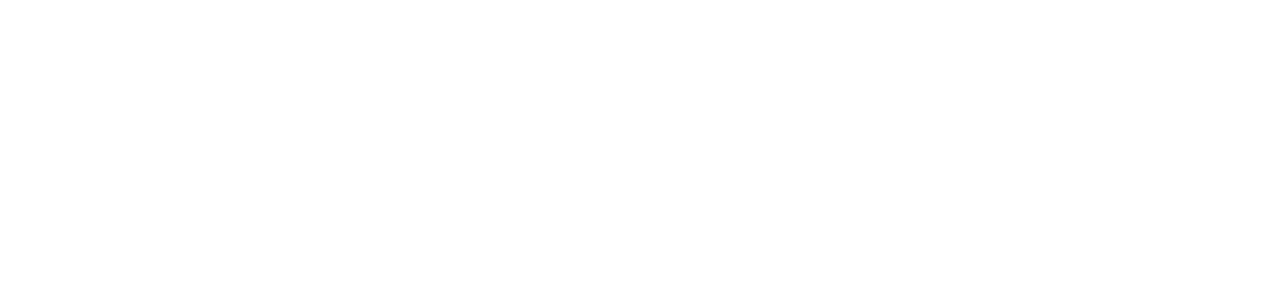
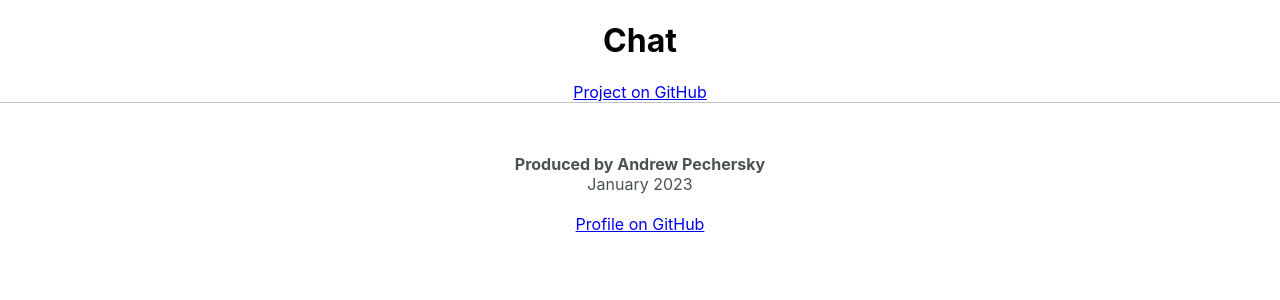
Before and after one commit to Andrew-Sparrow/gau-cge, a React (Create React App) app: page / in a window 1280 px wide. Shown: the top 300 px of the page. Built offline with nearby package versions, Linux system fonts and the light colour scheme.

Commit message:
adds header component

```diff
--- a/package.json
+++ b/package.json
@@ -35,5 +35,8 @@
       "last 1 firefox version",
       "last 1 safari version"
     ]
+  },
+  "devDependencies": {
+    "sass": "^1.58.0"
   }
 }
--- a/src/App.js
+++ /dev/null
@@ -1,12 +0,0 @@
-import './App.css';
-
-function App() {
-  return (
-    <div className="App">
-      <header className="App-header">
-      </header>
-    </div>
-  );
-}
-
-export default App;
--- /dev/null
+++ b/src/components/app/App.js
@@ -0,0 +1,17 @@
+import './App.css';
+import { Main } from '../main/main';
+import { Header } from '../header/header';
+import { Footer } from '../footer/footer';
+
+
+function App() {
+  return (
+    <div className="App">
+      <Header></Header>
+      <Main></Main>
+      <Footer></Footer>
+    </div>
+  );
+}
+
+export default App;
--- /dev/null
+++ b/src/components/footer/footer.jsx
@@ -0,0 +1,23 @@
+import React from 'react';
+
+import './footer.scss';
+
+
+function Footer(props) {
+  return (
+    <div className="wrapper">
+      <footer className='footer'>
+        <h4 className='footer__title'>Produced by Andrew Pechersky <span>January 2023</span></h4>
+        <a
+          className="footer__link"
+          target="_blank"
+          href='https://github.com/Andrew-Sparrow'
+          alt='Link to GitHub'
+          rel="noopener noreferrer"
+        >Profile on GitHub</a>
+      </footer>
+    </div>
+  );
+}
+
+export { Footer };
--- /dev/null
+++ b/src/components/footer/footer.scss
@@ -0,0 +1,14 @@
+.footer {
+  border-top: 1px solid #c3c3c3;
+  padding-top: 30px;
+
+  &__title {
+    color: #4b5254;
+    margin-bottom: 20px;
+
+    span {
+      display: block;
+      font-weight: 400;
+    }
+  }
+}
--- /dev/null
+++ b/src/components/header/header.jsx
@@ -0,0 +1,18 @@
+import React from 'react';
+
+function Header(props) {
+  return (
+    <div>
+      <h1 className='main__title'>Chat</h1>
+      <a
+        className="main__link"
+        target="_blank"
+        href='https://github.com/Andrew-Sparrow/gau-cge'
+        alt='Link to GitHub'
+        rel="noopener noreferrer"
+      >Project on GitHub</a>
+    </div>
+  );
+}
+
+export { Header };
--- /dev/null
+++ b/src/components/main/main.jsx
@@ -0,0 +1,11 @@
+import React from 'react';
+
+function Main(props) {
+  return (
+    <main className='main'>
+
+    </main>
+  );
+}
+
+export { Main };
--- a/src/components/statement/statement.jsx
+++ b/src/components/statement/statement.jsx
@@ -4,7 +4,7 @@
 function Statement(props) {
   const {
     code,
-    className
+    className = ''
   } = props;
 
   return (
@@ -15,8 +15,8 @@
 }
 
 Statement.propTypes = {
-  id: PropTypes.number,
   code: PropTypes.string,
+  className: PropTypes.string,
 };
 
 export { Statement };
--- a/src/index.js
+++ b/src/index.js
@@ -1,7 +1,7 @@
 import React from 'react';
 import ReactDOM from 'react-dom/client';
 import './index.css';
-import App from './App';
+import App from './components/app/App';
 
 const root = ReactDOM.createRoot(document.getElementById('root'));
 root.render(
```
Also changed, not shown: src/components/app/App.css (renamed from src/App.css), src/components/header/header.scss (added), 1 other file (tests, documents, lock files or other folders).
